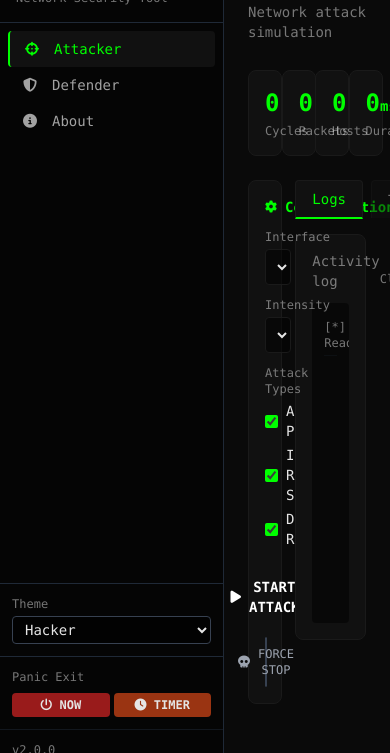
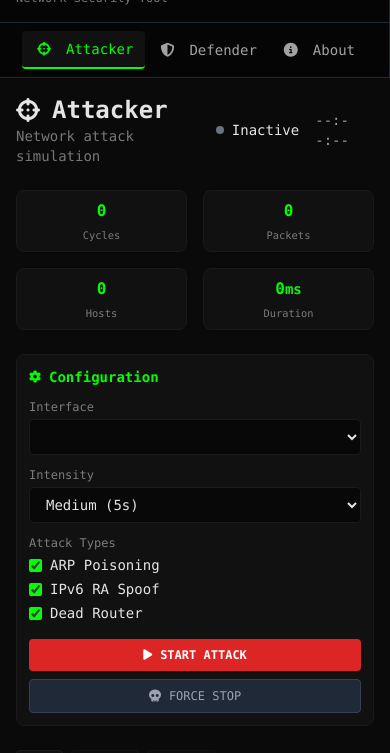
Before and after one commit to risunCode/Deadnet-Windows, a website built with Vite: page src/index.html in a window 390 px wide. Shown: the part 58-811 px from the top of the page. Built offline with nearby package versions, Linux system fonts and the light colour scheme; some packages are replaced by stand-ins of ours; files whose address does not match are found by name.

Commit message:
Add mobile responsive CSS for Android

```diff
--- a/src/css/style.css
+++ b/src/css/style.css
@@ -186,3 +186,120 @@ body {
 ::-webkit-scrollbar { @apply w-1.5; }
 ::-webkit-scrollbar-track { background: transparent; }
 ::-webkit-scrollbar-thumb { @apply bg-gray-700 rounded; }
+
+
+/* ===== MOBILE RESPONSIVE ===== */
+@media (max-width: 768px) {
+  /* Hide sidebar, show as top bar */
+  .flex.h-screen {
+    @apply flex-col;
+  }
+
+  aside {
+    @apply w-full h-auto flex-row flex-wrap border-r-0 border-b;
+    width: 100% !important;
+  }
+
+  aside > div:first-child {
+    @apply w-full;
+  }
+
+  aside nav {
+    @apply flex flex-row flex-wrap justify-center p-1;
+  }
+
+  aside nav .nav-btn {
+    @apply w-auto px-3 py-2 border-l-0;
+  }
+
+  aside nav .nav-btn.active {
+    border-left: none;
+    border-bottom: 2px solid var(--primary);
+  }
+
+  /* Hide theme selector and panic on mobile top bar */
+  aside > div:nth-child(3),
+  aside > div:nth-child(4),
+  aside > div:last-child {
+    @apply hidden;
+  }
+
+  /* Main content */
+  main {
+    @apply p-2;
+  }
+
+  .page-section {
+    @apply p-2;
+  }
+
+  /* Stats grid - 2 columns on mobile */
+  .grid-cols-4 {
+    @apply grid-cols-2;
+  }
+
+  .stat-box {
+    @apply p-2;
+  }
+
+  .stat-value {
+    @apply text-lg;
+  }
+
+  /* Config grid - single column */
+  .grid-cols-3 {
+    @apply grid-cols-1;
+  }
+
+  .col-span-2 {
+    grid-column: span 1;
+  }
+
+  /* Cards */
+  .card {
+    @apply p-3;
+  }
+
+  /* Logs */
+  .log-box {
+    @apply h-48;
+  }
+
+  /* Tabs */
+  .tab-btn, .atk-tab-btn {
+    @apply px-2 py-1 text-xs;
+  }
+
+  .tab-content, .atk-tab-content {
+    @apply min-h-[200px];
+  }
+
+  /* Header */
+  h1 {
+    @apply text-lg;
+  }
+
+  /* Alert box */
+  .alert-box {
+    @apply max-h-48;
+  }
+}
+
+/* Extra small screens */
+@media (max-width: 480px) {
+  .stat-value {
+    @apply text-base;
+  }
+
+  .stat-label {
+    font-size: 0.65rem;
+  }
+
+  .btn-action {
+    @apply py-2 text-xs;
+  }
+
+  .log-box {
+    @apply h-40 text-[10px];
+  }
+}
```
Also changed, not shown: dist/assets/main-D0HqR9ai.js (renamed from dist/assets/main-DZyCABtF.js), dist/assets/main-Pt-Fnotc.css, dist/index.html.
